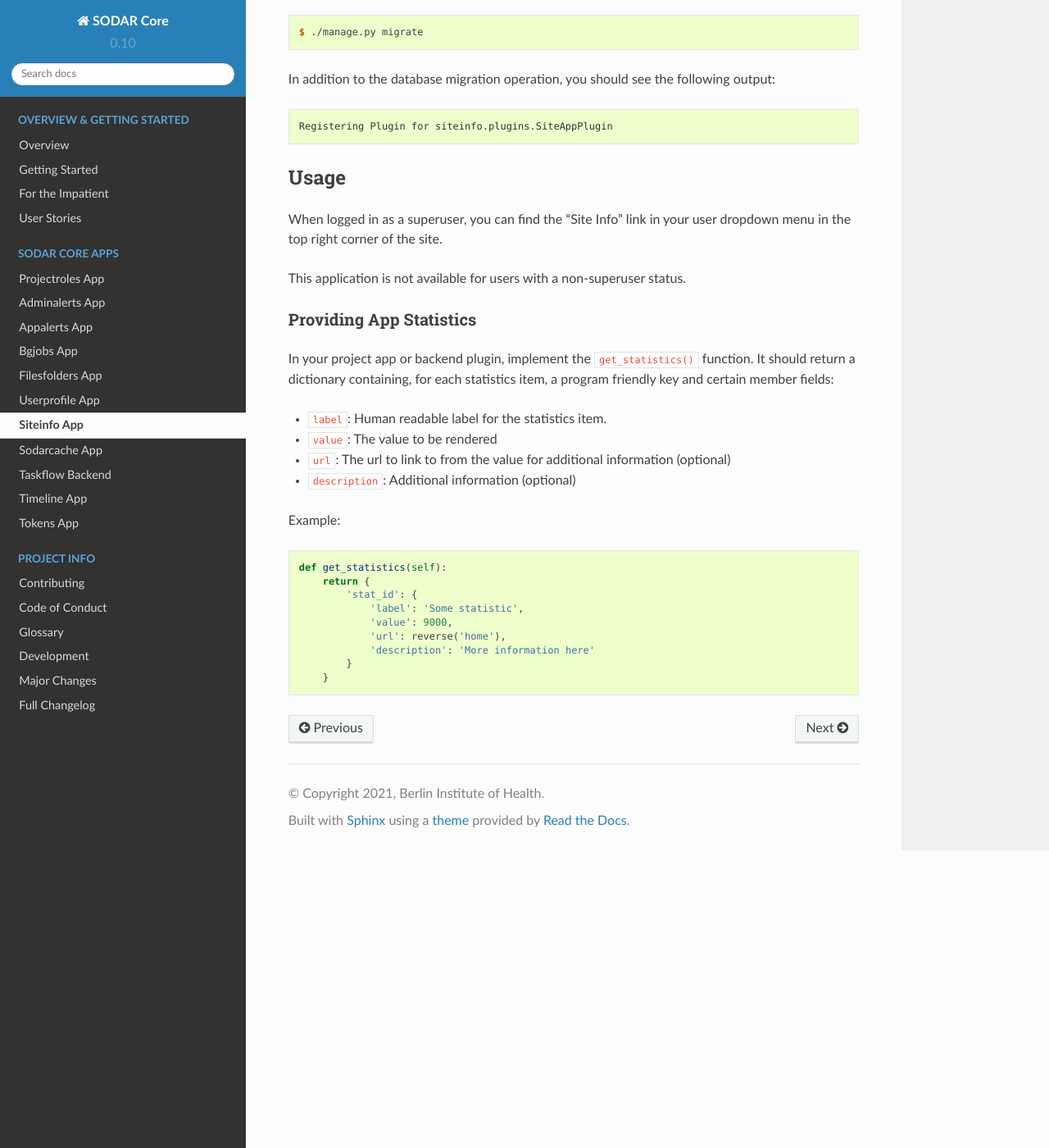
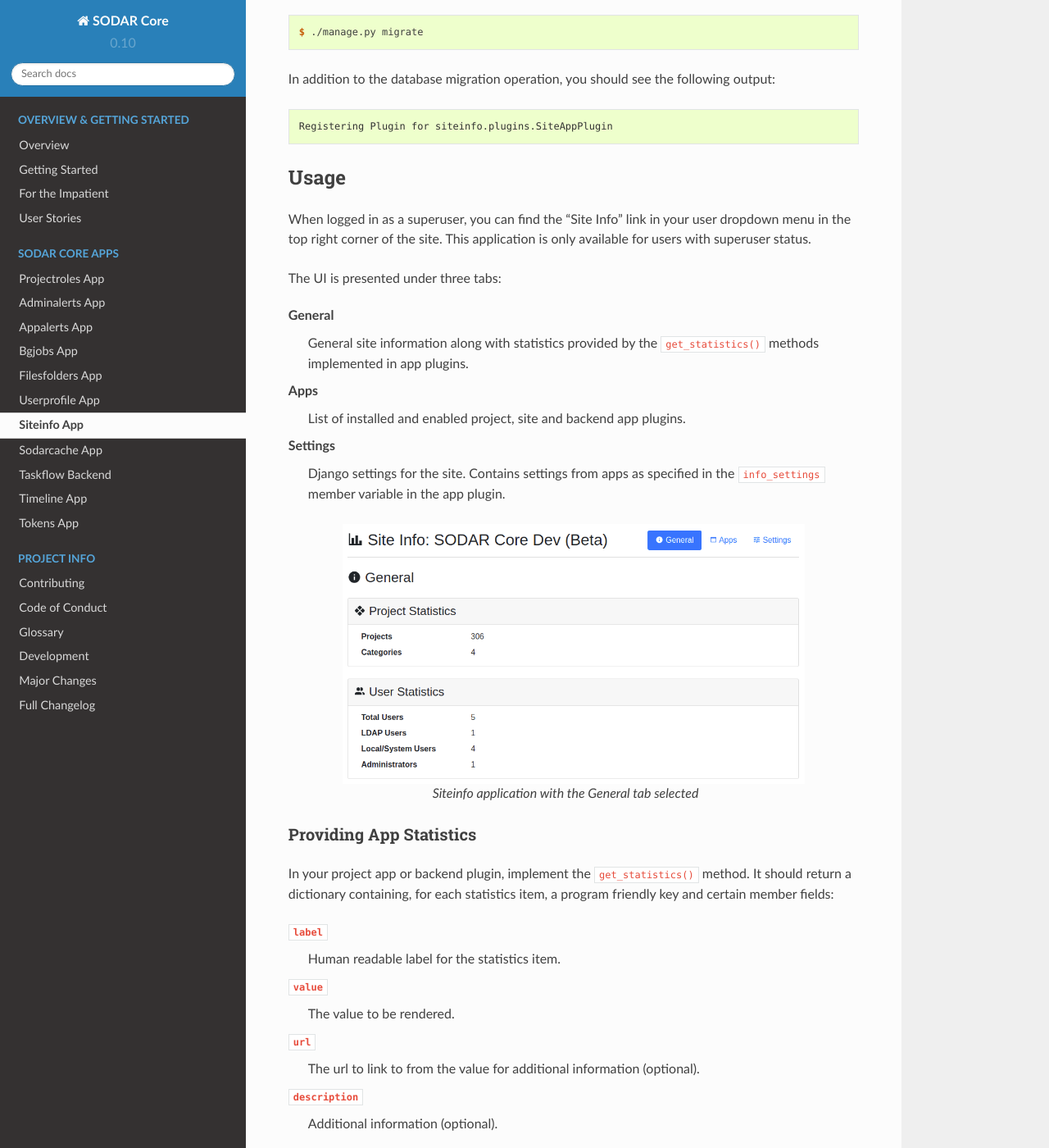
Before and after one commit to bihealth/sodar-core-legacy, a Sphinx documentation site: the page built from docs/source/app_siteinfo.rst, in a window 1280 px wide and 1400 px high, scrolled down 1178 px. Shown: the whole window at 82% size. Built offline with Sphinx 7.4.7 and the Read the Docs theme 2.0.0, drawn with Linux system fonts in a browser that asks for light colours; some of the changed text lies outside the part shown.

```diff
--- a/docs/source/app_siteinfo.rst
+++ b/docs/source/app_siteinfo.rst
@@ -76,22 +76,43 @@ Usage
 =====
 
 When logged in as a superuser, you can find the "Site Info" link in your user
-dropdown menu in the top right corner of the site.
+dropdown menu in the top right corner of the site. This application is only
+available for users with superuser status.
 
-This application is not available for users with a non-superuser status.
+The UI is presented under three tabs:
+
+General
+    General site information along with statistics provided by the
+    ``get_statistics()`` methods implemented in app plugins.
+Apps
+    List of installed and enabled project, site and backend app plugins.
+Settings
+    Django settings for the site. Contains settings from apps as specified in
+    the ``info_settings`` member variable in the app plugin.
+
+
+.. figure:: _static/app_siteinfo/site_info.png
+    :align: center
+    :scale: 60%
+
+    Siteinfo application with the General tab selected
 
 
 Providing App Statistics
 ------------------------
 
 In your project app or backend plugin, implement the ``get_statistics()``
-function. It should return a dictionary containing, for each statistics item,
-a program friendly key and certain member fields:
+method. It should return a dictionary containing, for each statistics item, a
+program friendly key and certain member fields:
 
-- ``label``: Human readable label for the statistics item.
-- ``value``: The value to be rendered
-- ``url``: The url to link to from the value for additional information (optional)
-- ``description``: Additional information (optional)
+``label``
+    Human readable label for the statistics item.
+``value``
+    The value to be rendered.
+``url``
+    The url to link to from the value for additional information (optional).
+``description``
+    Additional information (optional).
 
 Example:
 
@@ -103,6 +124,29 @@ Example:
                 'label': 'Some statistic',
                 'value': 9000,
                 'url': reverse('home'),
-                'description': 'More information here'
+                'description': 'More information here',
             }
         }
+
+Providing Site Settings
+-----------------------
+
+The site settings to be presented in the :guilabel:`Settings` tab should be
+provided as a list in the ``info_settings`` variable of the app plugin.
+
+Example:
+
+.. code-block:: python
+
+    info_settings = [
+        'FILESFOLDERS_LINK_BAD_REQUEST_MSG',
+        'FILESFOLDERS_MAX_ARCHIVE_SIZE',
+        'FILESFOLDERS_MAX_UPLOAD_SIZE',
+        'FILESFOLDERS_SERVE_AS_ATTACHMENT',
+        'FILESFOLDERS_SHOW_LIST_COLUMNS',
+    ]
+
+.. warning::
+
+    For information security, we recommend against including settings containing
+    secret values such as passwords to be displayed in the siteinfo app.
```
Also changed, not shown: CHANGELOG.rst (+10 -0 lines), docs/source/app_adminalerts.rst (+48 -4 lines), docs/source/_static/app_adminalerts/admin_alerts.png (added), docs/source/_static/app_adminalerts/alert_example.png (added), docs/source/_static/app_adminalerts/alert_form.png (added), docs/source/_static/app_siteinfo/site_info.png (added), 2 other files.
